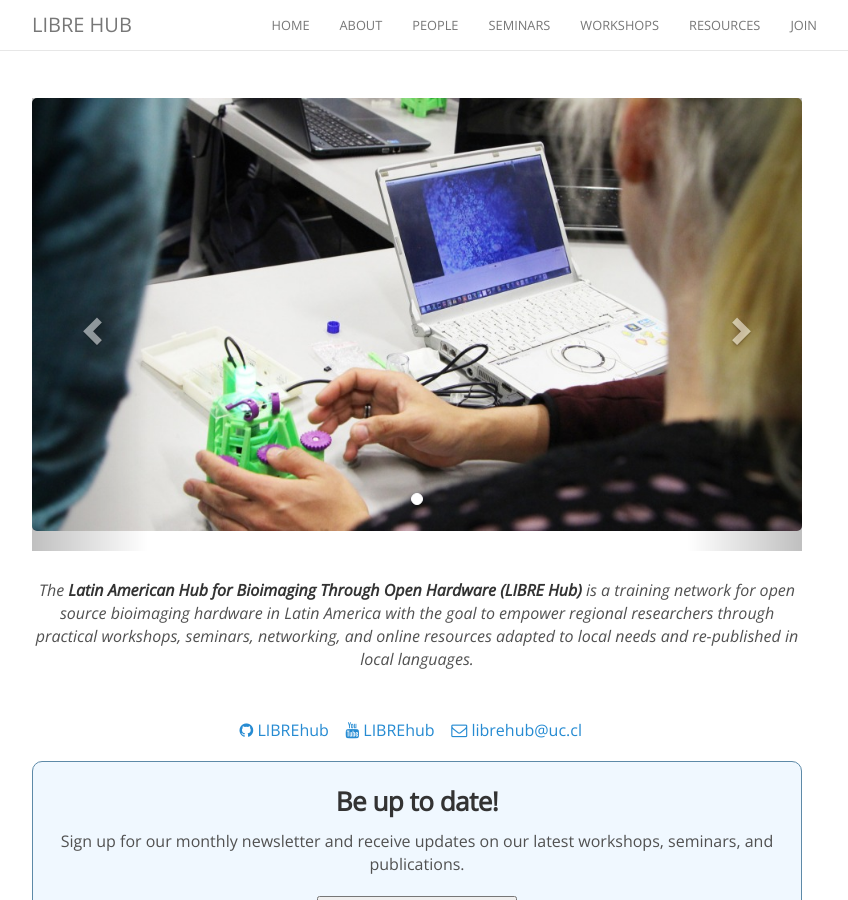
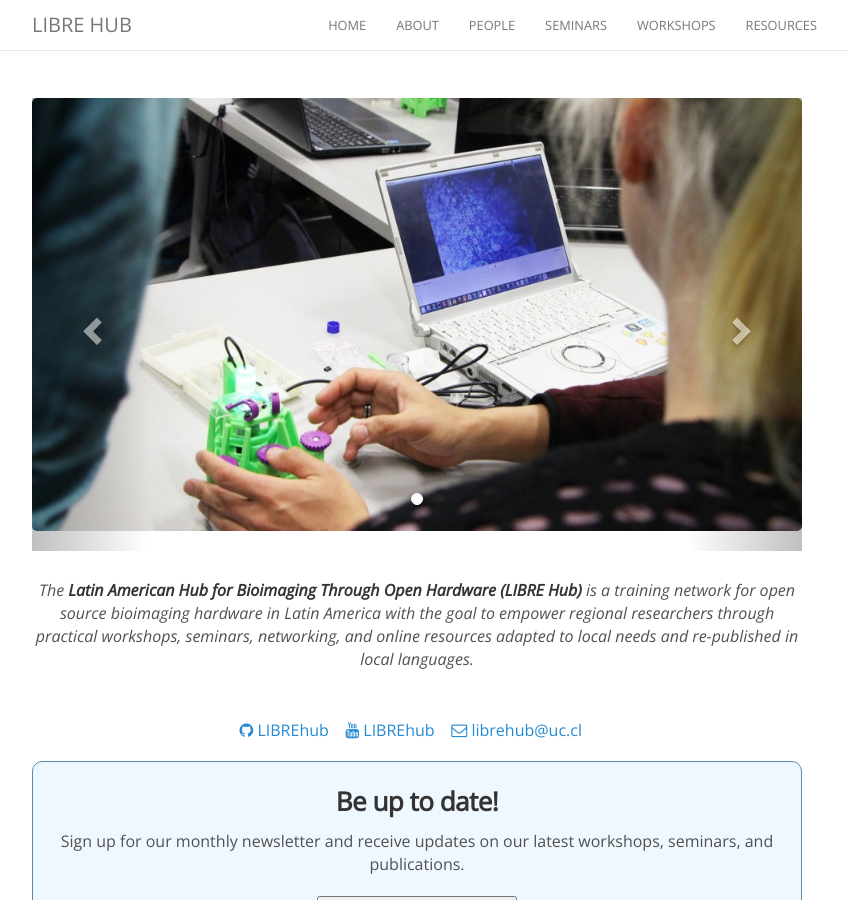
Before and after one commit to LIBREhub/LIBREhub.github.io, a Jekyll site: the page built from index.html, in a window 1280 px wide and 900 px high. Shown: the whole window, without its empty margins (223-1071 px from the left). Built offline with Jekyll 4.4.1, drawn with Linux system fonts in a browser that asks for light colours; nearby versions of some CDN libraries; comment, search, counter and statistics services are not loaded.

Commit message:
Update _config.yml

```diff
--- a/_config.yml
+++ b/_config.yml
@@ -1,6 +1,6 @@
 # Basic
 name:               "LIBRE hub"
-title:              "The Latin American Hub for Bioimaging Through Open Hardware (LIBRE hub)"
+title:              "The Latin American Hub for Bioimaging Through Open Hardware (LIBRE Hub)"
 description:        "A training network for open source bioimaging hardware in Latin America with the goal to empower regional researchers through practical workshops, seminars, networking, and online resources adapted to local needs and re-published in local languages."
 
 
@@ -30,8 +30,8 @@
     href:           "/workshops"
   - name:           "resources"
     href:           "/sources"
-  - name:           "join"
-    href:           "/join"
+# - name:           "join"
+#    href:           "/join"
 
 # Sass
 sass:
```
